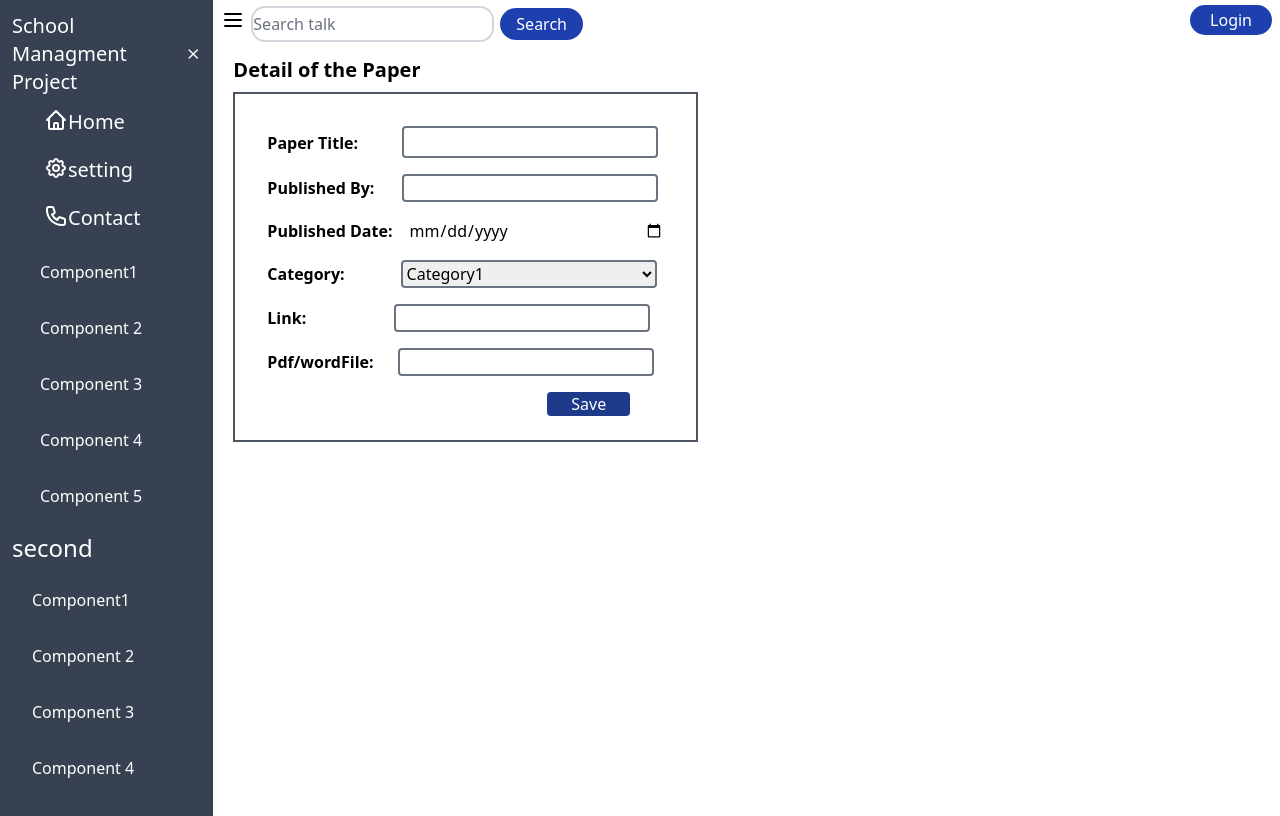
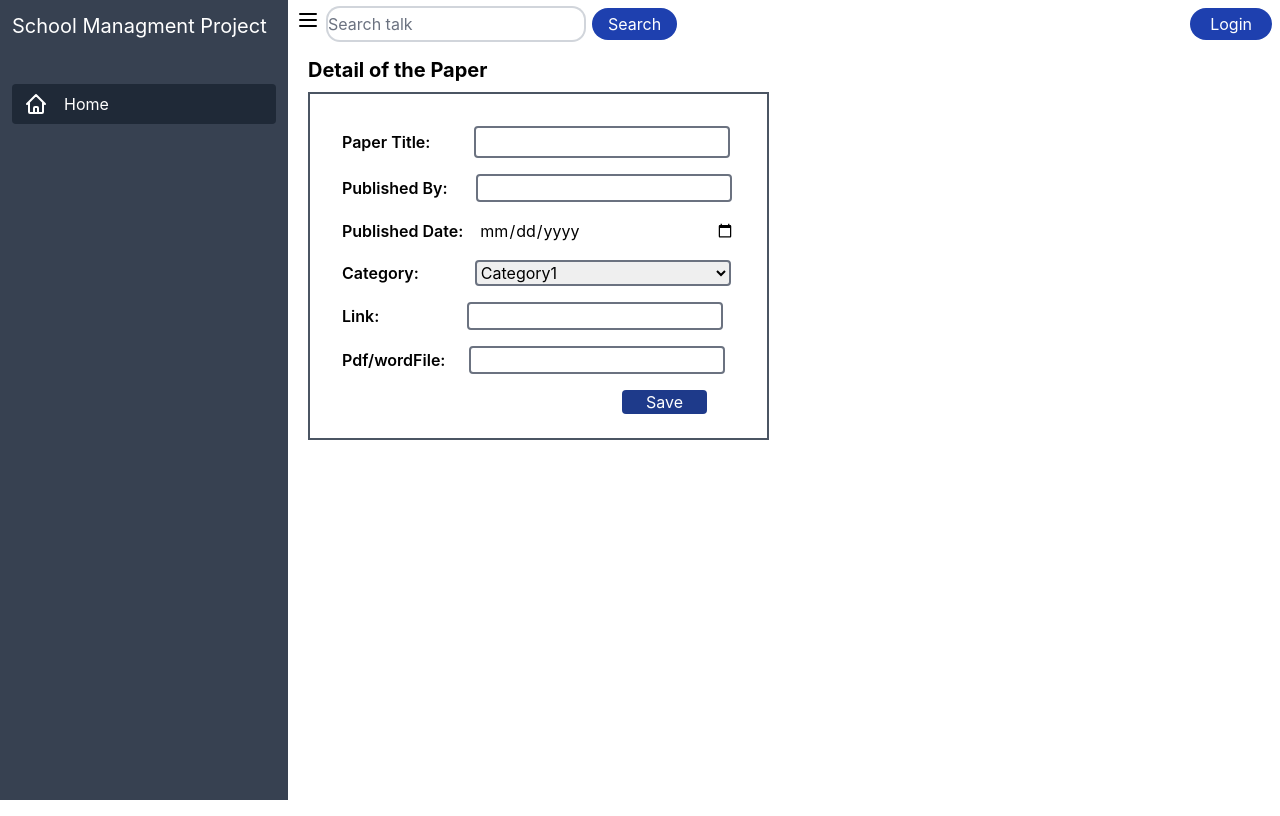
Before and after one commit to aasmitadhakal/Project-, a React (Create React App) app: page / in a window 1280 px wide. Built offline with nearby package versions, Linux system fonts and the light colour scheme.

Commit message:
sidebar toggle added

```diff
--- a/src/App.js
+++ b/src/App.js
@@ -1,33 +1,29 @@
-import React from 'react';
-import Paper from './components/Paper';
-import Navbar from './components/Navbar';
-import Sidebar from './components/Sidebar';
-import { useState } from 'react';
-const App =() => {
-  const[sidebarOpen,setSidebarOpen] =useState(false);
+import React from "react";
+import Paper from "./components/Paper";
+import Navbar from "./components/Navbar";
+import Sidebar from "./components/Sidebar";
+import { useState } from "react";
+const App = () => {
+  const [sidebarOpen, setSidebarOpen] = useState(true);
 
-  const openSidebar = () =>{
-      setSidebarOpen(true);
-  }
-  const closeSidebar = () =>{
-      setSidebarOpen(false);
-  }
+  const toggleSidebar = () => {
+    setSidebarOpen(!sidebarOpen);
+  };
 
-
-  return(
-      <div className ="grid grid-cols-6 md-col-span-2 font-sans">
-          <div className='col-span-1'>
-            <Sidebar  sidebarOpen={sidebarOpen} closeSidebar={closeSidebar} />
-            </div>
-            <div className='col-span-5 '>
-          <Navbar  sidebarOpen ={sidebarOpen} openSidebar={openSidebar} />
-          <Paper />
-
-
-          </div>
-
-
+  return (
+    <div className="flex justify-between h-screen overflow-y-hidden">
+      <div
+        className={`${
+          sidebarOpen ? "w-72" : "w-0 lg:w-16"
+        } transition-all duration-300 ease-in-out absolute lg:relative left-0 top-0`}
+      >
+        <Sidebar toggleSidebar={toggleSidebar} sidebarOpen={sidebarOpen} />
       </div>
-  )
-}
+      <div className="flex-1 overflow-auto">
+        <Navbar toggleSidebar={toggleSidebar} />
+        <Paper />
+      </div>
+    </div>
+  );
+};
 export default App;
--- a/src/components/Navbar.js
+++ b/src/components/Navbar.js
@@ -1,24 +1,43 @@
-import React from 'react';
-const Navbar =({ sidebarOpen,openSidebar }) =>{
-  return(
-    <nav className='bg-white m-2 flex justify-between '>
-     <div className='flex '>
-      <svg className='stroke-cyan-500 pr-4' onClick={() => openSidebar()} xmlns="http://www.w3.org/2000/svg" class="h-6 w-6" fill="none" viewBox="0 0 24 24" stroke="currentColor">
-      <path stroke-linecap="round" stroke-linejoin="round" stroke-width="2" d="M4 6h16M4 12h16M4 18h16" /></svg>
-
-       <input className=' pr-2 ml-2 mr-2 rounded-xl  border-none placeholder-gray-500 text-black ring-2 ring-gray-300 focus:ring-gray-500 focus-ring-2  '
+import React from "react";
+const Navbar = ({ toggleSidebar }) => {
+  return (
+    <nav className="bg-white m-2 flex justify-between ">
+      <div className="flex ">
+        <span onClick={toggleSidebar}>
+          <svg
+            className="stroke-cyan-500 pr-4"
+            xmlns="http://www.w3.org/2000/svg"
+            className="h-6 w-6"
+            fill="none"
+            viewBox="0 0 24 24"
+            stroke="currentColor"
+          >
+            <path
+              strokeLinecap="round"
+              strokeLinejoin="round"
+              strokeWidth="2"
+              d="M4 6h16M4 12h16M4 18h16"
+            />
+          </svg>
+        </span>
+        <input
+          className=" pr-2 ml-2 mr-2 rounded-xl  border-none placeholder-gray-500 text-black ring-2 ring-gray-300 focus:ring-gray-500 focus-ring-2  "
           type="text"
           name="search"
           placeholder="Search talk"
-       autocomplete ="off"
+          autoComplete="off"
           aria-label="Search talk"
         ></input>
-       <bottom className='bg-blue-800 px-4 p-1  text-white rounded-full '>Search</bottom>
+        <button className="bg-blue-800 px-4 p-1  text-white rounded-full ">
+          Search
+        </button>
       </div>
-        <div className=''>
-        <bottom className='bg-blue-800 rounded-full px-5 p-1 text-white  justify-end '>Login</bottom>
+      <div className="">
+        <button className="bg-blue-800 rounded-full px-5 p-1 text-white  justify-end ">
+          Login
+        </button>
       </div>
     </nav>
-  )
-}
+  );
+};
 export default Navbar;
--- a/src/components/Sidebar.js
+++ b/src/components/Sidebar.js
@@ -1,77 +1,72 @@
-import React from 'react';
-const Sidebar = ({sidebarOpen,closeSidebar}) => {
-    return(
-
-            <div className='bg-gray-700 text-white   p-3'>
-            <div className='flex justify-between items-center mb-2'>
+import React from "react";
+const Sidebar = ({ toggleSidebar, sidebarOpen }) => {
+  return (
+    <div className="bg-gray-700 text-white h-screen overflow-auto">
+      <div className="flex justify-between items-center mb-2 p-3">
         <div>
-                <h1 className='text-xl inline'>School Managment  Project </h1>
+          {sidebarOpen && (
+            <h1 className="text-xl inline">School Managment Project </h1>
+          )}
         </div>
-                <svg onClick={() => closeSidebar()} xmlns="http://www.w3.org/2000/svg" class="h-6 w-6" fill="none" viewBox="0 0 24 24" stroke="currentColor">
-                 <path stroke-linecap="round" stroke-linejoin="round" stroke-width="2" d="M6 18L18 6M6 6l12 12" /></svg>
+        {!sidebarOpen && (
+          <span onClick={toggleSidebar}>
+            <svg
+              xmlns="http://www.w3.org/2000/svg"
+              className="h-6 w-6"
+              fill="none"
+              viewBox="0 0 24 24"
+              stroke="currentColor"
+            >
+              <path
+                strokeLinecap="round"
+                strokeLinejoin="round"
+                strokeWidth="2"
+                d="M6 18L18 6M6 6l12 12"
+              />
+            </svg>
+          </span>
+        )}
+        <span className="block lg:hidden" onClick={toggleSidebar}>
+          <svg
+            xmlns="http://www.w3.org/2000/svg"
+            className="h-6 w-6"
+            fill="none"
+            viewBox="0 0 24 24"
+            stroke="currentColor"
+          >
+            <path
+              strokeLinecap="round"
+              strokeLinejoin="round"
+              strokeWidth="2"
+              d="M6 18L18 6M6 6l12 12"
+            />
+          </svg>
+        </span>
       </div>
-            <div className=' h-114  sidebar__menu h-300 overflow-auto'>
-
-               <div className='flex pb-4 text-xl px-8 p-1 sidebar__link'>
-               <svg xmlns="http://www.w3.org/2000/svg" class="h-6 w-6" fill="none" viewBox="0 0 24 24" stroke="currentColor">
-               <path stroke-linecap="round" stroke-linejoin="round" stroke-width="2" d="M3 12l2-2m0 0l7-7 7 7M5 10v10a1 1 0 001 1h3m10-11l2 2m-2-2v10a1 1 0 01-1 1h-3m-6 0a1 1 0 001-1v-4a1 1 0 011-1h2a1 1 0 011 1v4a1 1 0 001 1m-6 0h6" />
+      <div className="mt-5 p-3">
+        {/* home route  */}
+        <div className="bg-gray-800 py-2 px-3 rounded flex space-x-4 items-center">
+          {/* icon */}
+          <span>
+            <svg
+              className="w-6 h-6"
+              fill="none"
+              stroke="currentColor"
+              viewBox="0 0 24 24"
+              xmlns="http://www.w3.org/2000/svg"
+            >
+              <path
+                strokeLinecap="round"
+                strokeLinejoin="round"
+                strokeWidth={2}
+                d="M3 12l2-2m0 0l7-7 7 7M5 10v10a1 1 0 001 1h3m10-11l2 2m-2-2v10a1 1 0 01-1 1h-3m-6 0a1 1 0 001-1v-4a1 1 0 011-1h2a1 1 0 011 1v4a1 1 0 001 1m-6 0h6"
+              />
             </svg>
-               <a href='#'>Home </a>
-               </div>
-               <div className=' flex pb-4 text-xl px-8 p-1 sidebar__link'>
-               <svg xmlns="http://www.w3.org/2000/svg" class="h-6 w-6" fill="none" viewBox="0 0 24 24" stroke="currentColor">
-               <path stroke-linecap="round" stroke-linejoin="round" stroke-width="2" d="M10.325 4.317c.426-1.756 2.924-1.756 3.35 0a1.724 1.724 0 002.573 1.066c1.543-.94 3.31.826 2.37 2.37a1.724 1.724 0 001.065 2.572c1.756.426 1.756 2.924 0 3.35a1.724 1.724 0 00-1.066 2.573c.94 1.543-.826 3.31-2.37 2.37a1.724 1.724 0 00-2.572 1.065c-.426 1.756-2.924 1.756-3.35 0a1.724 1.724 0 00-2.573-1.066c-1.543.94-3.31-.826-2.37-2.37a1.724 1.724 0 00-1.065-2.572c-1.756-.426-1.756-2.924 0-3.35a1.724 1.724 0 001.066-2.573c-.94-1.543.826-3.31 2.37-2.37.996.608 2.296.07 2.572-1.065z" />
-               <path stroke-linecap="round" stroke-linejoin="round" stroke-width="2" d="M15 12a3 3 0 11-6 0 3 3 0 016 0z" />
-               </svg>
-               <a href='#'>setting </a>
-               </div>
-               <div className=' flex  text-xl px-8 p-1 sidebar__link'>
-               <svg xmlns="http://www.w3.org/2000/svg" class="h-6 w-6" fill="none" viewBox="0 0 24 24" stroke="currentColor">
-                <path stroke-linecap="round" stroke-linejoin="round" stroke-width="2" d="M3 5a2 2 0 012-2h3.28a1 1 0 01.948.684l1.498 4.493a1 1 0 01-.502 1.21l-2.257 1.13a11.042 11.042 0 005.516 5.516l1.13-2.257a1 1 0 011.21-.502l4.493 1.498a1 1 0 01.684.949V19a2 2 0 01-2 2h-1C9.716 21 3 14.284 3 6V5z" />
-                </svg>
-               <a href='#'>Contact </a>
-               </div>
-               <div className='px-2 py-2'>
-               <div className='pl-5 pt-4 pb-4 '>
-                   <a href ="#">Component1</a>
-               </div>
-               <div className='pl-5 pt-4 pb-4 sidebar__link'>
-                   <a href ="#">Component 2</a>
-               </div>
-
-               <div className='pl-5 pt-4 pb-4 sidebar__link'>
-                   <a href ="#">Component 3</a>
-               </div>
-
-               <div className='pl-5 pt-4 pb-4 sidebar__link'>
-                   <a href ="#">Component 4</a>
-               </div>
-
-
-               <div className='pl-5 pt-4 pb-4  sidebar__link'>
-                   <a href ="#">Component 5</a>
+          </span>
+          <span>Home</span>
         </div>
       </div>
-               <h1 className='text-2xl'>second</h1>
-               <div className='px-2 py-2 pl-5'>
-               <div className='pt-4 pb-4 sidebar__link'>
-                   <a href ="#">Component1</a>
     </div>
-               <div className='pt-4 pb-4 sidebar__link'>
-                   <a href ="#">Component 2</a>
-               </div>
-               <div className='pt-4 pb-4 sidebar__link'>
-                   <a href ="#">Component 3</a>
-               </div>
-               <div className='pt-4 pb-4 sidebar__link'>
-                   <a href ="#">Component 4</a>
-               </div>
-               </div>
-
-
-            </div>
-
-            </div>
-    )
-}
+  );
+};
 export default Sidebar;
--- a/tailwind.config.js
+++ b/tailwind.config.js
@@ -3,7 +3,9 @@ module.exports = {
     "./src/**/*.{js,jsx,ts,tsx}",
   ],
   theme: {
-    extend: {},
+    extend: {
+
+    },
   },
   plugins: [],
 }
```
Also changed, not shown: src/components/Paper.js (+37 -15 lines), 2 other files (tests, documents, lock files or other folders). Lines whose indentation alone changed are shown as unchanged.
